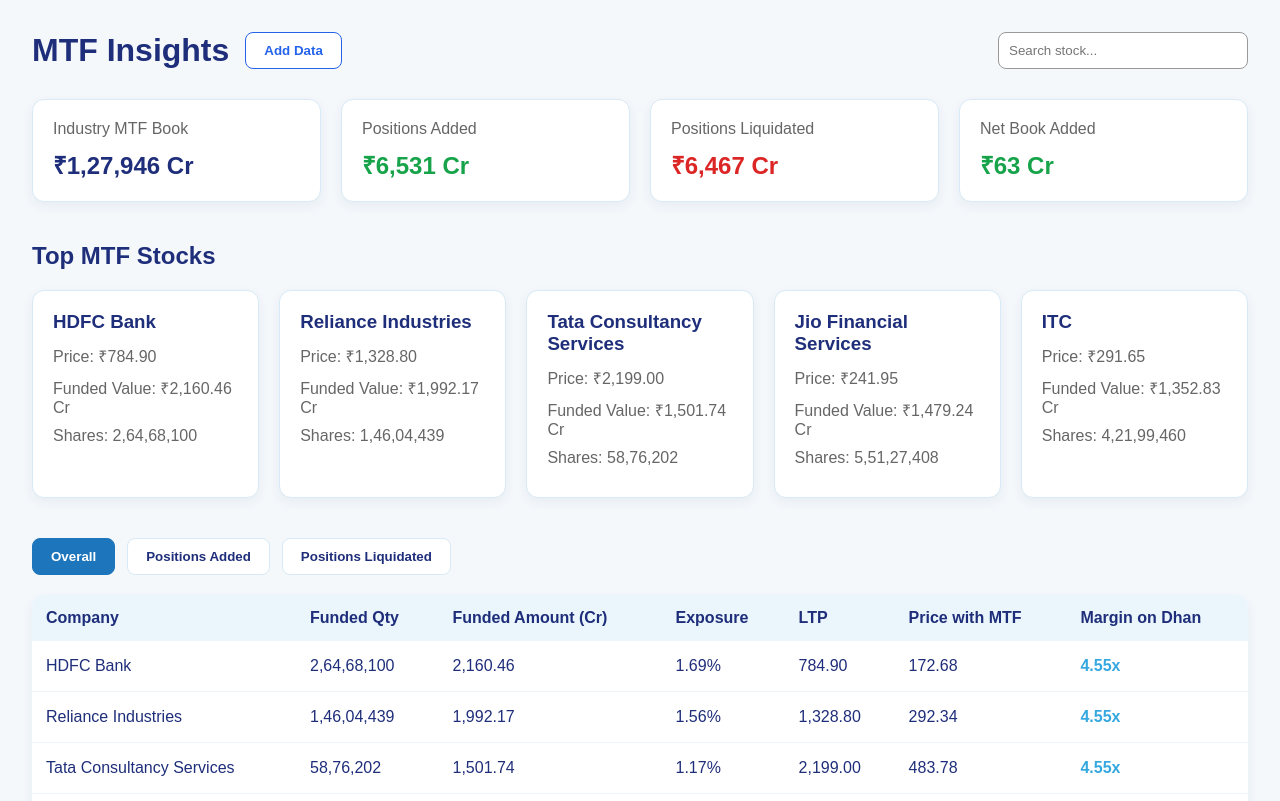
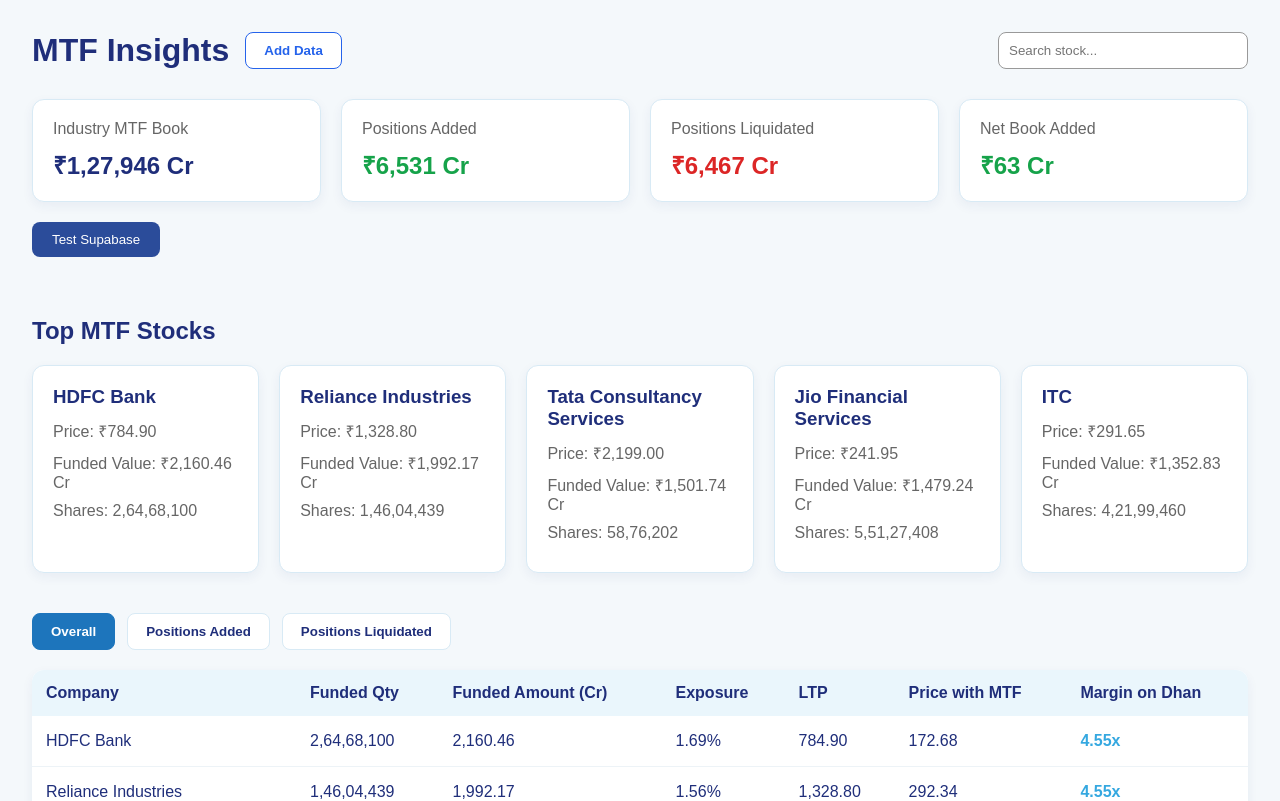
Before and after one commit to diyajh/finance-mtf-dashboard, a React (Vite) app: page / in a window 1280 px wide. Shown: the top 801 px of the page. Built offline with nearby package versions, Linux system fonts and the light colour scheme.

Commit message:
Connected Supabase database

```diff
--- a/package.json
+++ b/package.json
@@ -10,6 +10,7 @@
     "preview": "vite preview"
   },
   "dependencies": {
+    "@supabase/supabase-js": "^2.108.2",
     "papaparse": "^5.5.3",
     "react": "^19.2.6",
     "react-dom": "^19.2.6",
--- a/src/App.tsx
+++ b/src/App.tsx
@@ -6,7 +6,7 @@
 import TopStockCards from "./components/TopStockCards";
 import MtfTable from "./components/MtfTable";
 import UploadPage from "./components/UploadPage";
-
+import TestSupabase from "./components/TestSupabase";
 function App() {
   const [searchTerm, setSearchTerm] = useState("");
   const [currentPage, setCurrentPage] = useState("dashboard");
@@ -24,9 +24,11 @@
       />
 
       <MetricCards />
+      <TestSupabase />
       <TopStockCards />
       <MtfTable searchTerm={searchTerm} />
     </div>
+
   );
 }
 
--- /dev/null
+++ b/src/components/TestSupabase.tsx
@@ -0,0 +1,51 @@
+import { supabase } from "../lib/supabase";
+
+function TestSupabase() {
+  const testConnection = async () => {
+    try {
+      const { data, error } = await supabase
+        .from("stocks")
+        .insert([
+          {
+            symbol: "TEST_" + Date.now(),
+            company_name: "Test Company",
+            sector: "Testing",
+          },
+        ])
+        .select();
+
+      console.log("DATA:", data);
+      console.log("ERROR:", error);
+
+      if (error) {
+        alert("Error: " + error.message);
+        console.error(error);
+      } else {
+        alert("Supabase connected successfully!");
+        console.log(data);
+      }
+    } catch (err) {
+      console.error(err);
+      alert("Unexpected error occurred");
+    }
+  };
+
+  return (
+    <button
+      onClick={testConnection}
+      style={{
+        padding: "10px 20px",
+        background: "#2b4c9a",
+        color: "white",
+        border: "none",
+        borderRadius: "8px",
+        cursor: "pointer",
+        margin: "20px 0",
+      }}
+    >
+      Test Supabase
+    </button>
+  );
+}
+
+export default TestSupabase;
--- /dev/null
+++ b/src/lib/supabase.ts
@@ -0,0 +1,6 @@
+import { createClient } from "@supabase/supabase-js";
+
+export const supabase = createClient(
+  import.meta.env.VITE_SUPABASE_URL,
+  import.meta.env.VITE_SUPABASE_ANON_KEY
+);
```
Also changed, not shown: 2 other files (tests, documents, lock files or other folders).
